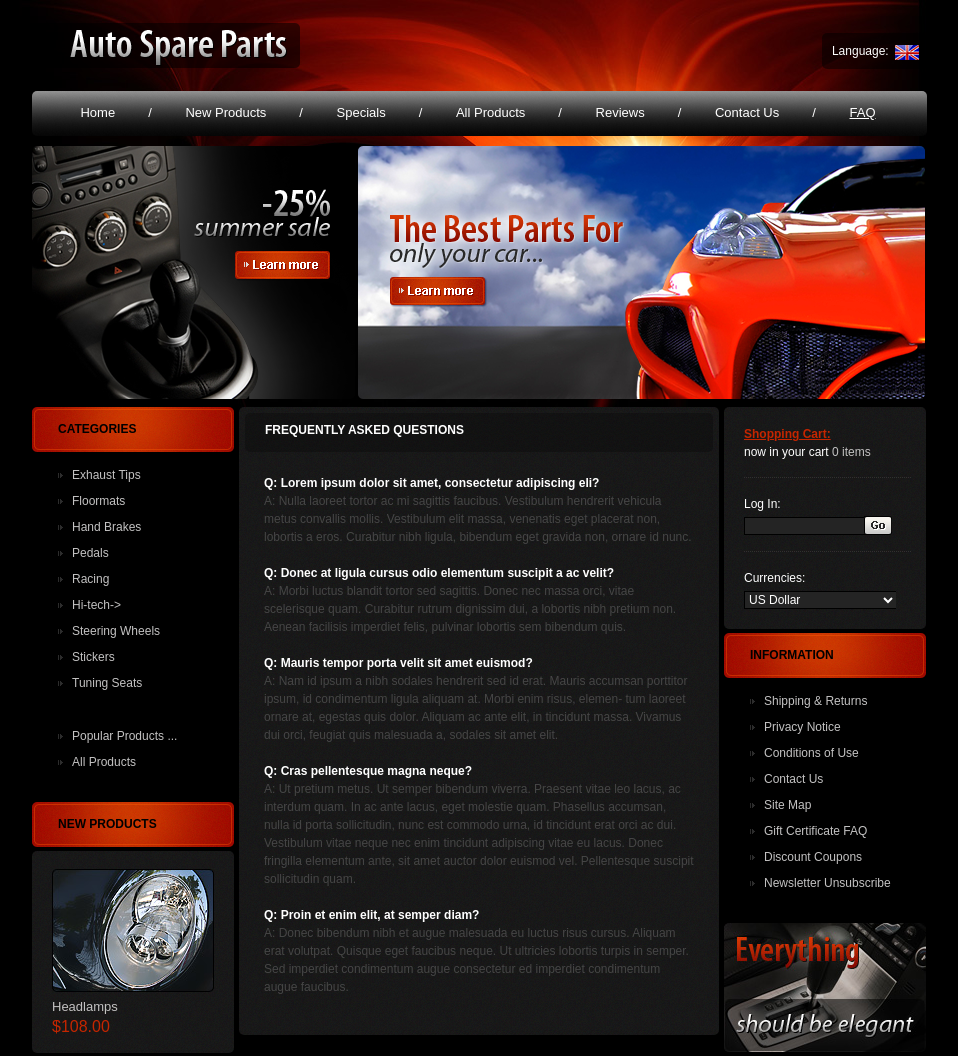
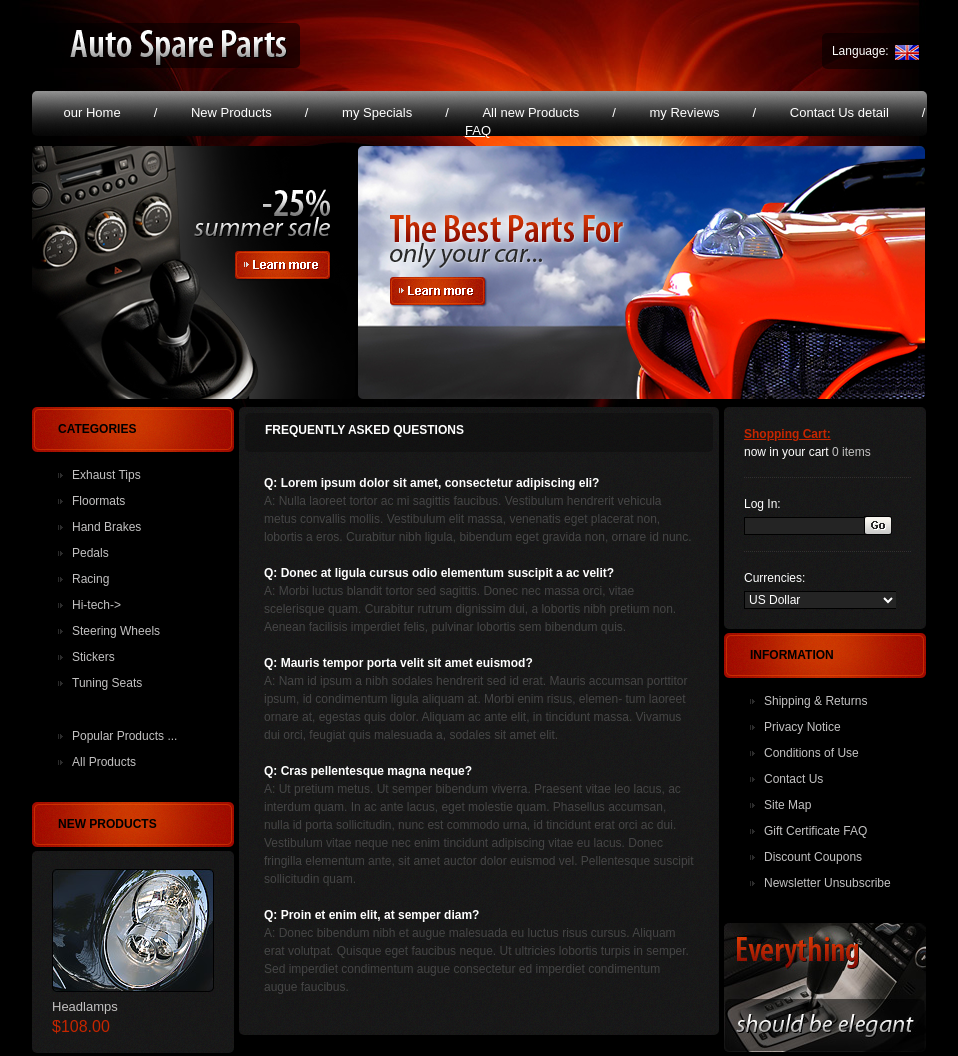
Before and after one commit to anoopm/project_x, a plain HTML site: page index-6.html in a window 1280 px wide. Shown: the top 1056 px of the page, without its empty margins (160-1118 px from the left). Drawn offline with Linux system fonts and the light colour scheme.

Commit message:
"3 files to commit"

```diff
--- a/index-6.html
+++ b/index-6.html
@@ -22,12 +22,12 @@
       </div>
       <nav>
       	<ul>
-        	<li><a href="index.html">Home</a>/</li>
+        	<li><a href="index.html">our Home</a>/</li>
           <li><a href="index-1.html">New Products</a>/</li>
-          <li><a href="index-2.html">Specials</a>/</li>
-          <li><a href="index-3.html">All Products</a>/</li>
-          <li><a href="index-4.html">Reviews</a>/</li>
-          <li><a href="index-5.html">Contact Us</a>/</li>
+          <li><a href="index-2.html">my Specials</a>/</li>
+          <li><a href="index-3.html">All new Products</a>/</li>
+          <li><a href="index-4.html">my Reviews</a>/</li>
+          <li><a href="index-5.html">Contact Us detail</a>/</li>
           <li><a href="index-6.html" class="current">FAQ</a></li>
         </ul>
       </nav>
```
Also changed, not shown: index-2.html (+3 -3 lines), index-5.html (+3 -3 lines).
